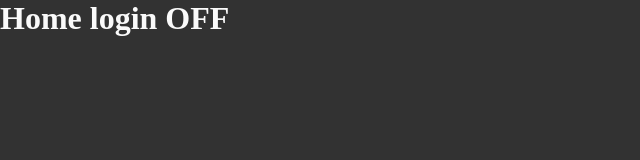
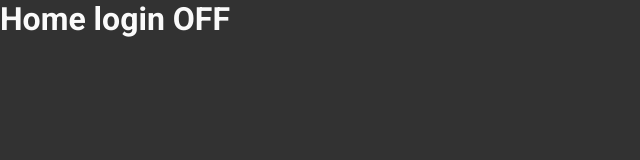
Before and after one commit to MauricioFa/escJS19PosYes, a React app: page / in a window 1280 px wide. Shown: the top 160 px of the page, without its empty margins (0-640 px from the left). Built offline with nearby package versions, Linux system fonts and the light colour scheme.

Commit message:
Roboto and Roboto Slab sources are added by direct URL to the scss.

```diff
--- a/src/assets/styles/App.scss
+++ b/src/assets/styles/App.scss
@@ -1,3 +1,5 @@
+@import './Vars.scss';
+
 *, *::before, *::after {
   margin: 0;
   padding: 0;
@@ -5,6 +7,7 @@
 }
 
 body {
-  color: rgba(250, 250, 250, 1.0);
-  background-color: rgba(50, 50, 50, 1.0);
+  color: $main-color-darkMode;
+  background-color: $main-bgColor-darkMode;
+  font-family: 'Roboto', sans-serif;
 }
--- a/src/assets/styles/Vars.scss
+++ b/src/assets/styles/Vars.scss
@@ -1 +1,8 @@
-$main-color: #8f57fd;
+@import url('https://fonts.googleapis.com/css?family=Roboto:300,400,700&display=swap&subset=latin-ext');
+@import url('https://fonts.googleapis.com/css?family=Roboto+Slab:300,400,700&display=swap&subset=latin-ext');
+
+$main-color-darkMode: rgba(250, 250, 250, 1.0);
+$main-bgColor-darkMode: rgba(50, 50, 50, 1.0);
+
+$main-color-lightMode: rgba(50, 50, 50, 1.0);
+$main-bgColor-lightMode: rgba(250, 250, 250, 1.0);
```
